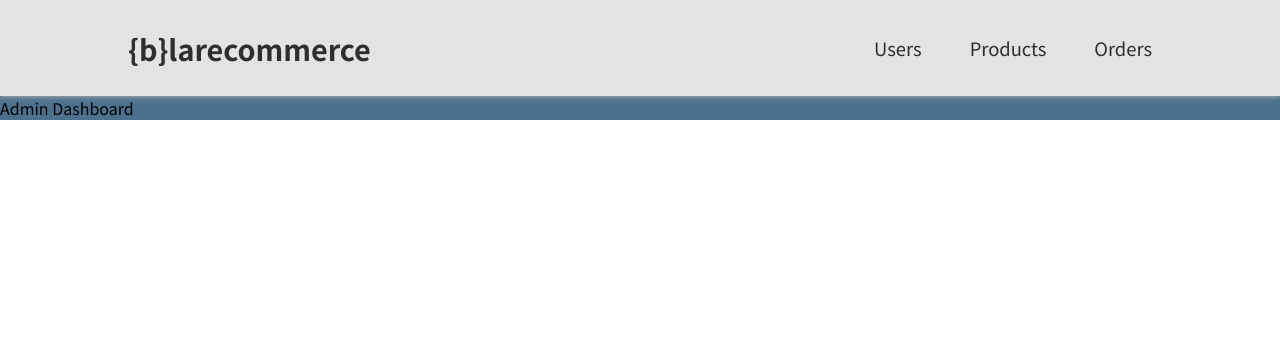
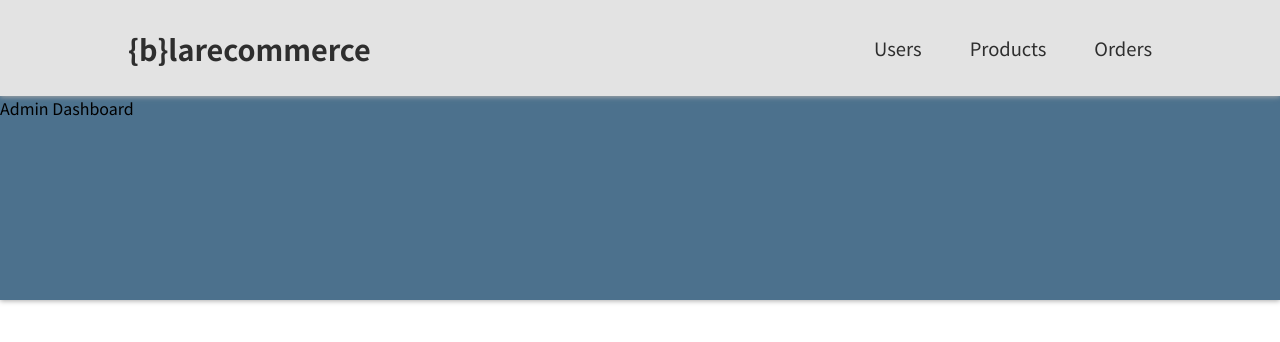
Before and after one commit to jtfreedman/my-app, a React (Create React App) app: page /admin in a window 1280 px wide. Shown: the top 342 px of the page. Built offline with nearby package versions, Linux system fonts and the light colour scheme.

Commit message:
more tweaks to users page

```diff
--- a/src/components/layout/adminLayout/AdminLayout.module.css
+++ b/src/components/layout/adminLayout/AdminLayout.module.css
@@ -1,3 +1,5 @@
 .main {
     background-color: rgb(76, 113, 141);
+    height: 300px;
+    box-shadow: 0px 1px 5px #aaaaaa;
 }
```
